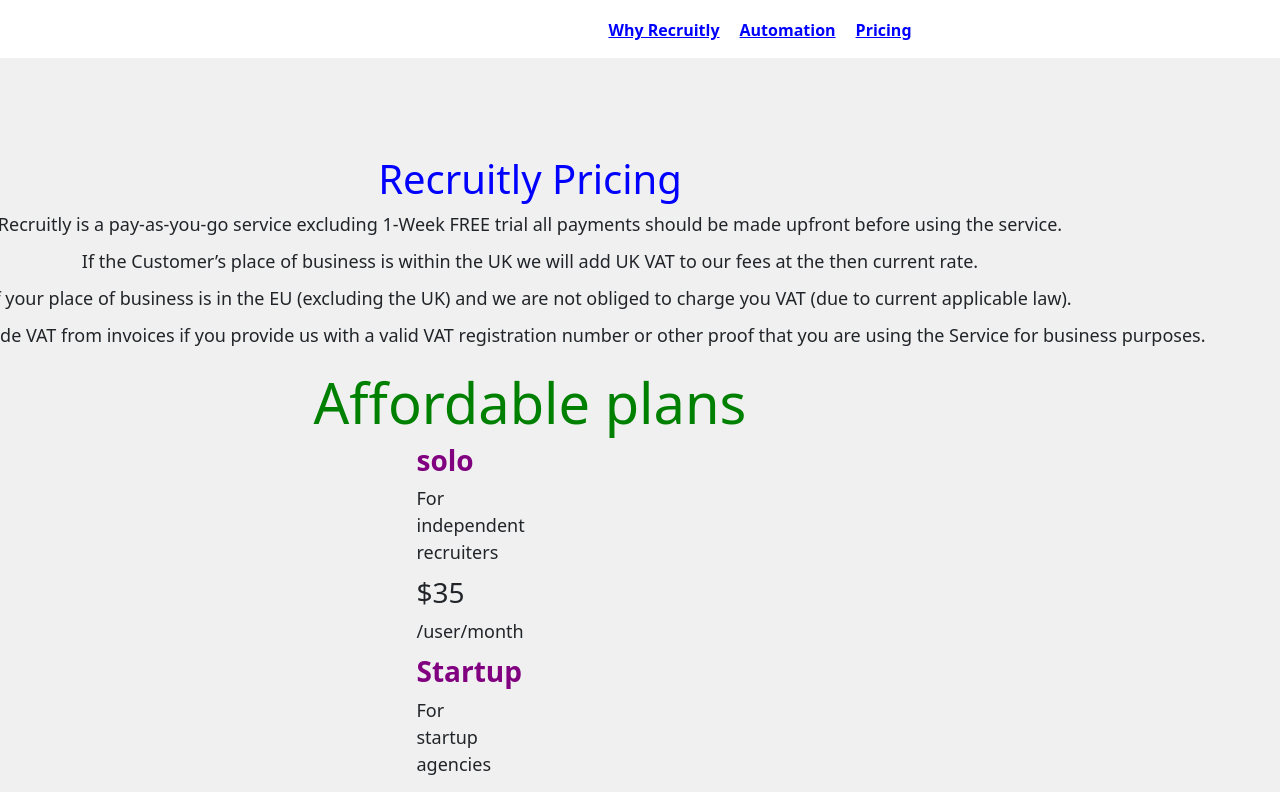
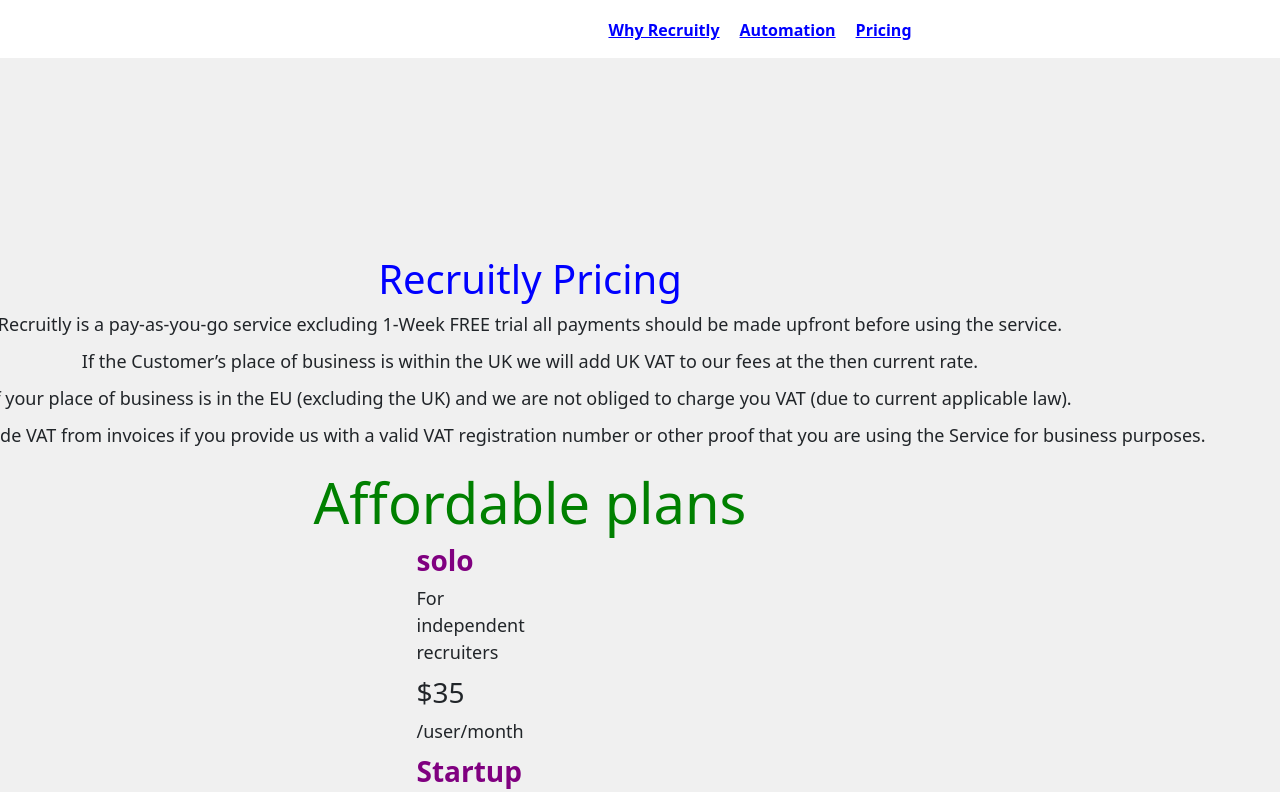
Before and after one commit to Yugandhar182/website_new, a Svelte app: page /pricing in a window 1280 px wide. Shown: the top 792 px of the page. Built offline with nearby package versions, Linux system fonts and the light colour scheme.

Commit message:
Update recruitingpricing.svelte

```diff
--- a/src/recruitingpricing.svelte
+++ b/src/recruitingpricing.svelte
@@ -97,16 +97,10 @@
 
   <style>
 
-h1.display-4 {
-    text-align: center;
-	  font-size: 3.5rem;
-	  margin-bottom: 0.5rem;
-	  font-stretch: expanded;
-	}
-      .hero-section {
 
+    .hero-section {
         text-align: center;
-    margin-top: -700px;
+    margin-top: -500px;
     margin-bottom: 10px;
   }
 
@@ -121,7 +115,7 @@
     .close-button {
       margin-top: 20px;
       padding: 10px 20px;
-
+      background-color: purple;
       color: white;
       border: none;
       border-radius: 5px;
@@ -131,7 +125,7 @@
     body {
       margin: 0;
       padding: 0;
-
+      font-family: Arial, sans-serif;
     }
 
     .pricing-component {
@@ -142,13 +136,10 @@
       justify-content: center;
       align-items: center;
       background-color: #f0f0f0;
-      padding: 50px;
+      padding: 20px;
       margin-left: 140vh;
       margin-right: -50vh;
     }
-    .why-recruitly-anchor {
-	  cursor: pointer;
-	}
 
 
 
@@ -166,6 +157,7 @@
       font-size: 16px;
       margin-bottom: 5px;
     }
+
     .links {
     display: flex;
     justify-content: center;
@@ -181,7 +173,6 @@
   .links li {
     margin-right: 20px;
   }
-
   .spacer {
 	margin: 0 10px;
   }
```
